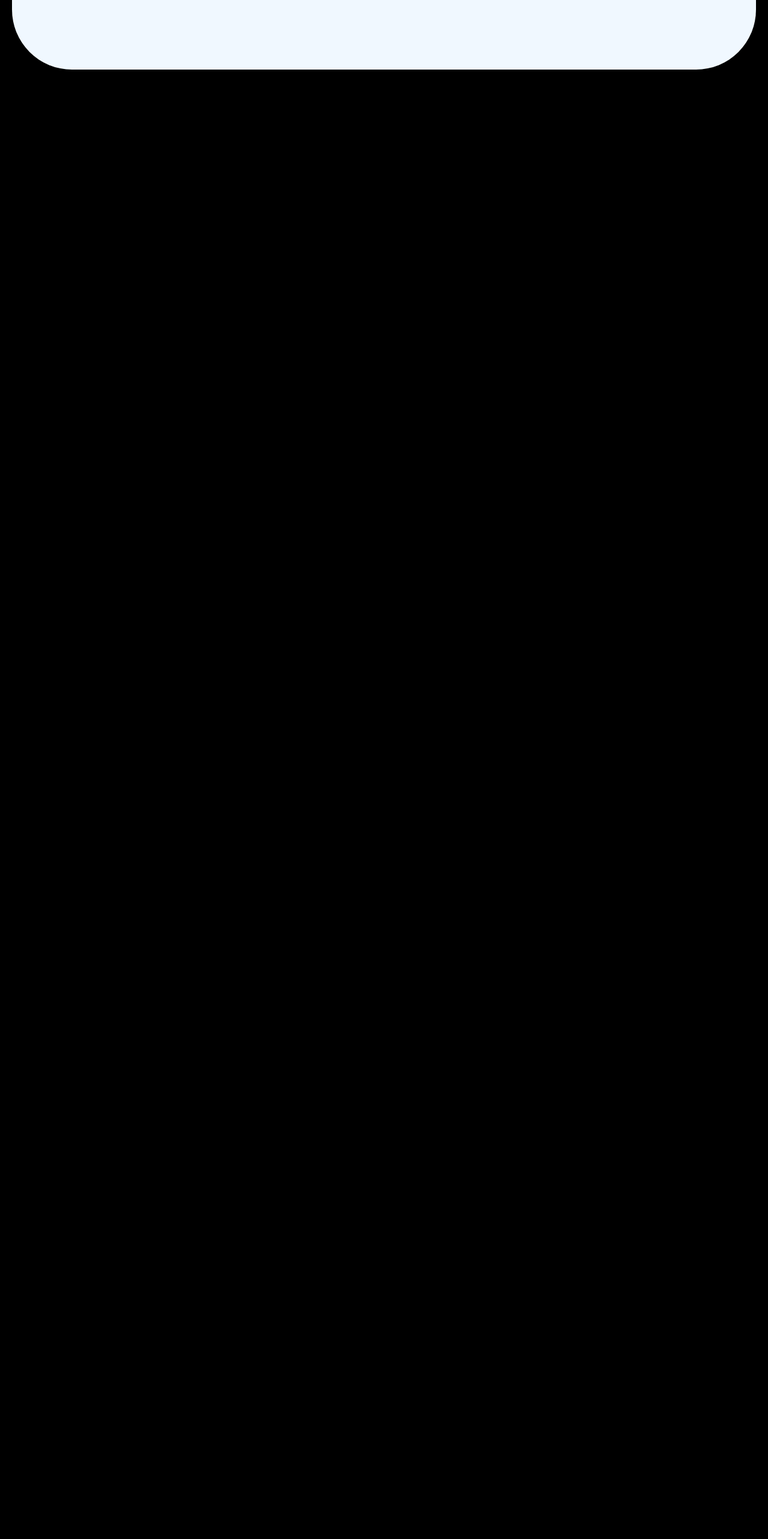
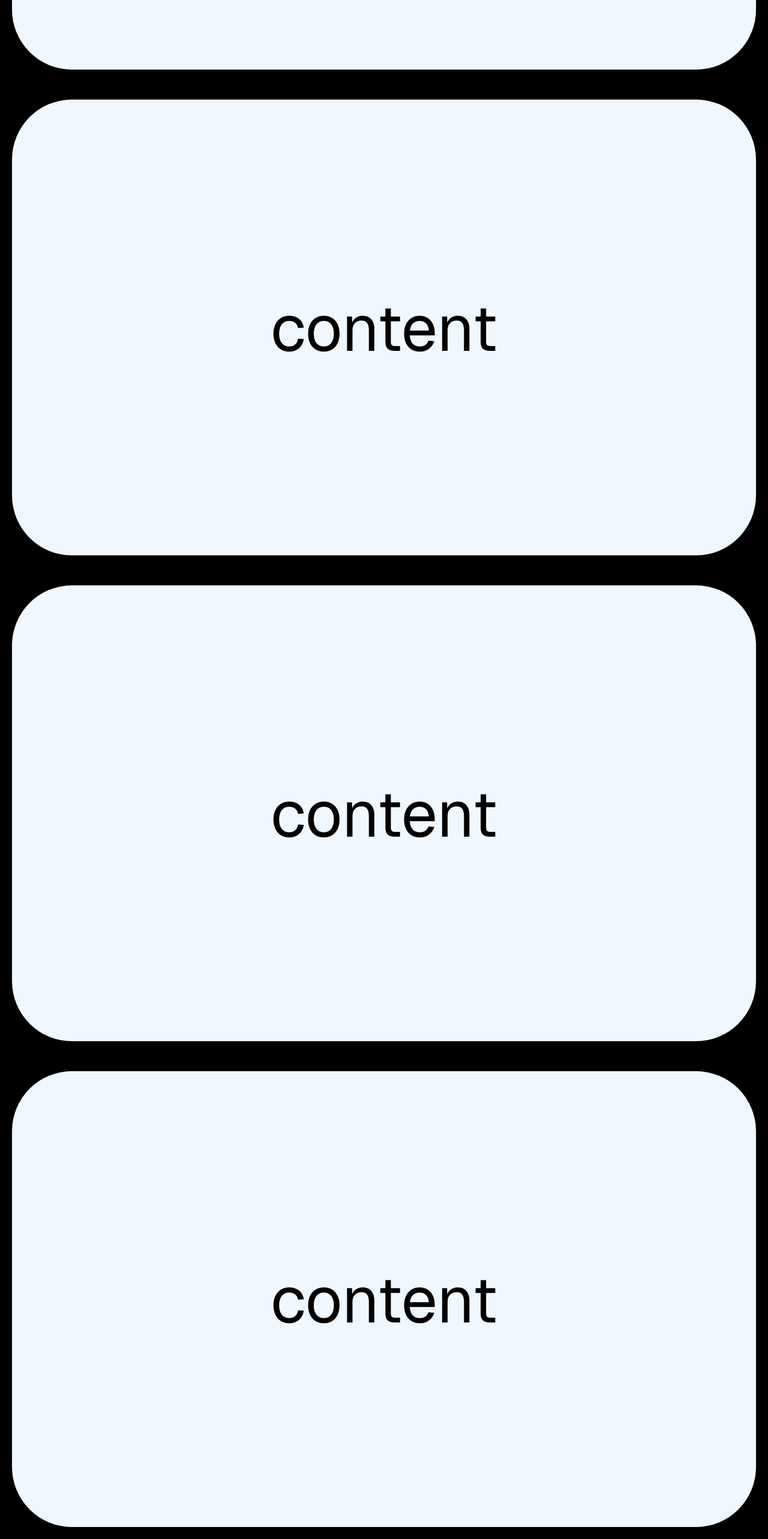
Before and after one commit to Bharathrico/interaction_library, a React (Vite) app: page / in a window 1280 px wide. Shown: the part 1474-4040 px from the top of the page at 60% size. Before the commit the page ends 1610 px from the top, so only its background shows below. Built offline with nearby package versions, Linux system fonts and the light colour scheme.

Commit message:
tabs added

```diff
--- a/src/App.tsx
+++ b/src/App.tsx
@@ -21,6 +21,21 @@ export default function App() {
           content
         </div>
       </div>
+      <div className="component-tab-cover">
+        <div className="component-tab">
+          content
+        </div>
+      </div>
+      <div className="component-tab-cover">
+        <div className="component-tab">
+          content
+        </div>
+      </div>
+      <div className="component-tab-cover">
+        <div className="component-tab">
+          content
+        </div>
+      </div>
     </div>
     </>
   );
```
